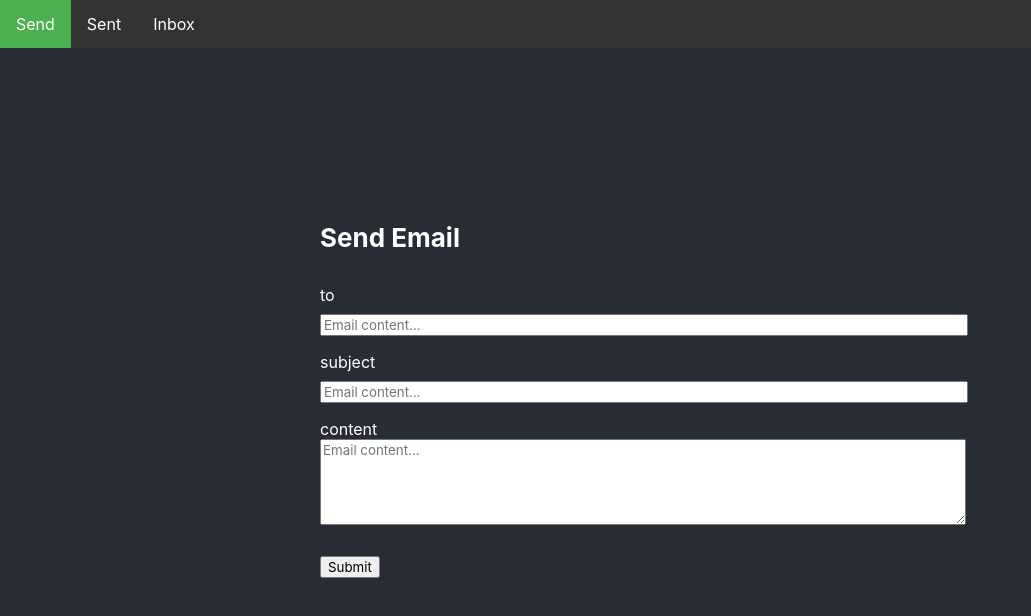
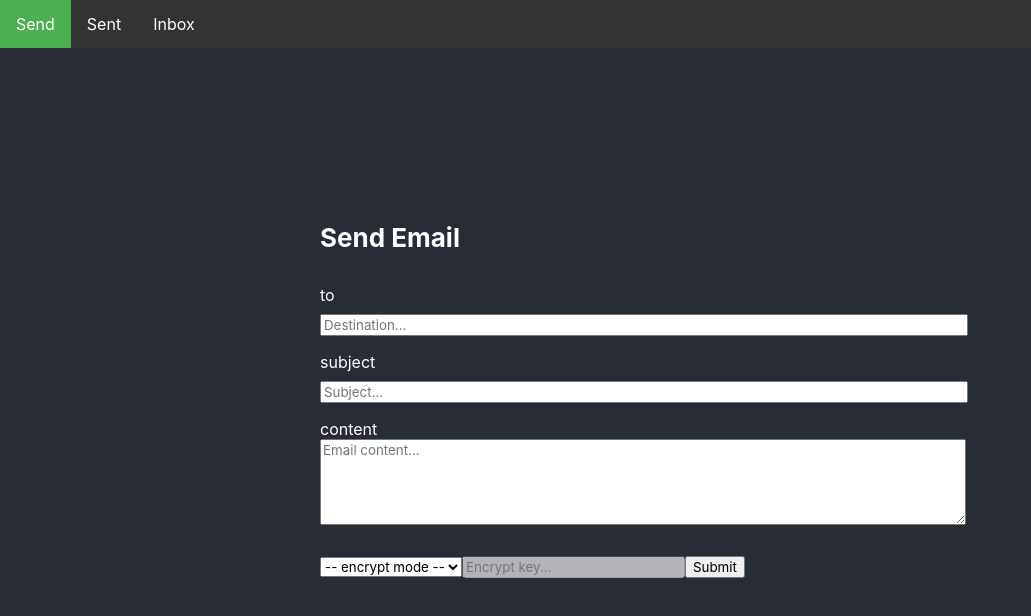
Before and after one commit to juniardiakbar/if4020-cmail, a React (Create React App) app in the folder frontend/: page / in a window 1280 px wide. Shown: the top 616 px of the page, without its empty margins (0-1031 px from the left). Built offline with nearby package versions, Linux system fonts and the light colour scheme.

Commit message:
Add encryptMode and encryptKey

```diff
--- a/frontend/package.json
+++ b/frontend/package.json
@@ -11,6 +11,7 @@
     "react-dom": "^17.0.1",
     "react-infinite-scroll-component": "^5.1.0",
     "react-scripts": "4.0.1",
+    "sweetalert": "^2.1.2",
     "web-vitals": "^0.2.4"
   },
   "scripts": {
--- a/frontend/src/components/Send/index.js
+++ b/frontend/src/components/Send/index.js
@@ -1,22 +1,86 @@
+import { useState } from "react";
+import swal from "sweetalert";
+
 import "./styles.scss";
 
 function Send() {
+  const [to, setTo] = useState("");
+  const [subject, setSubject] = useState("");
+  const [content, setContent] = useState("");
+  const [encryptKey, setEncryptKey] = useState("");
+  const [encryptMode, setEncryptMode] = useState("");
+
+  const sendEmail = () => {
+    fetch("http://127.0.0.1:5000/send", {
+      method: "POST",
+      headers: {
+        "Content-Type": "application/json",
+      },
+      body: JSON.stringify({
+        to,
+        subject,
+        message: content,
+        encryptKey,
+        encryptMode,
+      }),
+    })
+      .then((response) => response.json())
+      .then(({ status, message }) => {
+        if (status === "200") {
+          setTo("");
+          setSubject("");
+          setContent("");
+        }
+        swal(message);
+      });
+  };
+
   return (
     <form>
       <div className="title">Send Email</div>
       <div>
         <div className="label">to</div>
-        <input className="field" placeholder="Email content..." />
+        <input
+          value={to}
+          onChange={(e) => setTo(e.target.value)}
+          className="field"
+          placeholder="Destination..."
+        />
       </div>
       <div>
         <div className="label">subject</div>
-        <input className="field" placeholder="Email content..." />
+        <input
+          value={subject}
+          onChange={(e) => setSubject(e.target.value)}
+          className="field"
+          placeholder="Subject..."
+        />
       </div>
       <div>
         <div className="label">content</div>
-        <textarea className="field" rows="5" placeholder="Email content..." />
+        <textarea
+          value={content}
+          onChange={(e) => setContent(e.target.value)}
+          className="field"
+          rows="5"
+          placeholder="Email content..."
+        />
       </div>
-      <input type="submit" value="Submit" />
+      <select onChange={(e) => setEncryptMode(e.target.value)}>
+        <option value="">-- encrypt mode --</option>
+        <option value="ecb">ECB</option>
+        <option value="cbc">CBC</option>
+        <option value="counter">Counter</option>
+      </select>
+      <input
+        value={to}
+        onChange={(e) => setEncryptKey(e.target.value)}
+        placeholder="Encrypt key..."
+        disabled={!encryptMode}
+      />
+      <button type="button" onClick={sendEmail}>
+        Submit
+      </button>
     </form>
   );
 }
```
Also changed, not shown: 1 other file (tests, documents, lock files or other folders).
